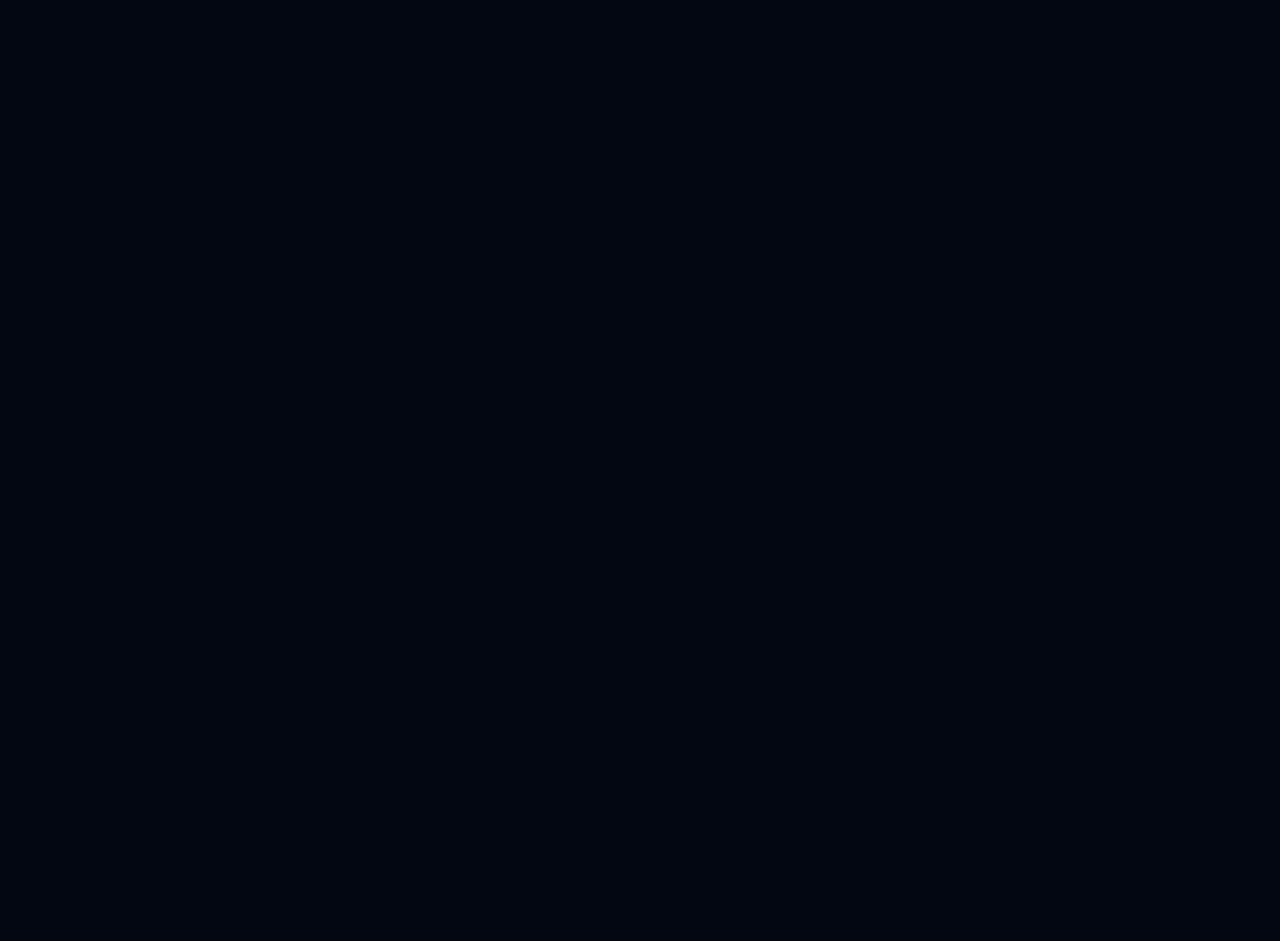
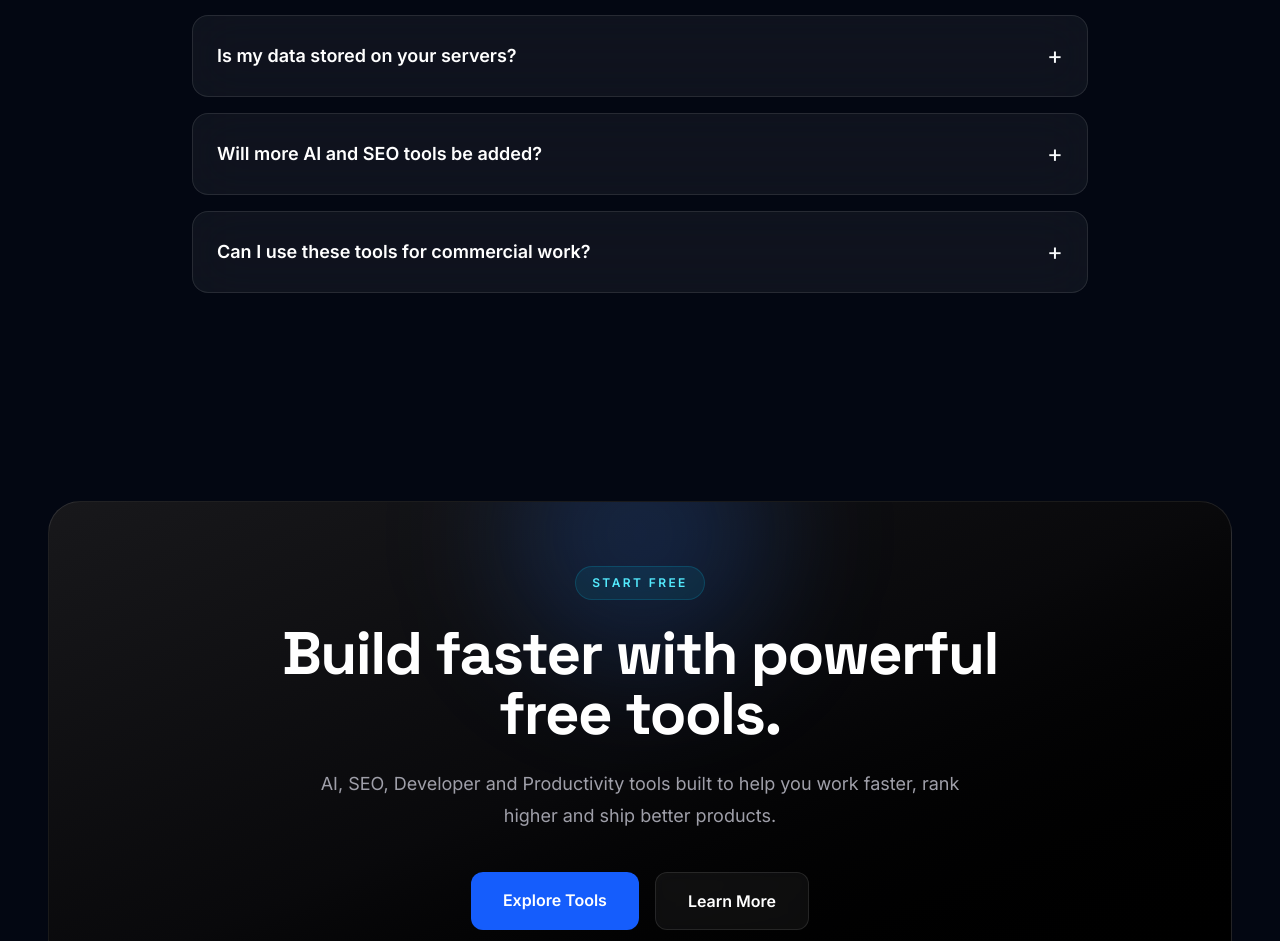
Before and after one commit to ToolNovaAI/toolnovaai, a Next.js app: page / in a window 1280 px wide. Shown: the part 5731-6672 px from the top of the page. Before the commit the page ends 5256 px from the top, so only its background shows below. Built offline with nearby package versions, Linux system fonts and the light colour scheme.

Commit message:
feat(home): add premium CTA section

```diff
--- a/app/page.tsx
+++ b/app/page.tsx
@@ -4,6 +4,8 @@ import Categories from "@/components/sections/Categories";
 import WhyChoose from "@/components/sections/WhyChoose";
 import TrustStats from "@/components/sections/TrustStats";
 import FeaturedAITools from "@/components/sections/FeaturedAITools";
+import FAQ from "@/components/sections/FAQ";
+import CTA from "@/components/sections/CTA";
 
 export default function Home() {
   return (
@@ -17,7 +19,9 @@ export default function Home() {
 
 <FeaturedAITools />
 
-{/* FAQ */}
+<FAQ />
+
+<CTA />
     </>
   );
 }
--- /dev/null
+++ b/components/sections/CTA.tsx
@@ -0,0 +1,51 @@
+import Container from "../ui/container";
+import Link from "next/link";
+
+export default function CTA() {
+  return (
+    <section className="py-28">
+      <Container>
+        <div className="relative overflow-hidden rounded-[32px] border border-white/10 bg-gradient-to-br from-zinc-900 via-zinc-950 to-black p-10 md:p-16">
+
+          {/* Background Glow */}
+          <div className="absolute -top-24 left-1/2 h-64 w-64 -translate-x-1/2 rounded-full bg-blue-500/20 blur-3xl" />
+
+          <div className="relative mx-auto max-w-3xl text-center">
+
+            <span className="inline-flex rounded-full border border-cyan-500/20 bg-cyan-500/10 px-4 py-2 text-xs font-semibold uppercase tracking-[0.2em] text-cyan-300">
+              Start Free
+            </span>
+
+            <h2 className="mt-6 text-4xl font-bold tracking-tight text-white md:text-6xl">
+              Build faster with powerful free tools.
+            </h2>
+
+            <p className="mx-auto mt-6 max-w-2xl text-lg leading-8 text-zinc-400">
+              AI, SEO, Developer and Productivity tools built to help you work
+              faster, rank higher and ship better products.
+            </p>
+
+            <div className="mt-10 flex flex-col justify-center gap-4 sm:flex-row">
+
+              <Link
+                href="/tools"
+                className="rounded-xl bg-blue-600 px-8 py-4 font-semibold text-white transition hover:bg-blue-500"
+              >
+                Explore Tools
+              </Link>
+
+              <Link
+                href="/about"
+                className="rounded-xl border border-white/10 bg-white/5 px-8 py-4 font-semibold text-white backdrop-blur transition hover:bg-white/10"
+              >
+                Learn More
+              </Link>
+
+            </div>
+
+          </div>
+        </div>
+      </Container>
+    </section>
+  );
+}
--- /dev/null
+++ b/components/sections/FAQ.tsx
@@ -0,0 +1,29 @@
+import Container from "../ui/container";
+import SectionHeading from "../ui/SectionHeading";
+import FAQItem from "../ui/FAQItem";
+
+import { faqs } from "@/constants/faqs";
+
+export default function FAQ() {
+  return (
+    <section className="py-24">
+      <Container>
+        <SectionHeading
+          badge="FAQ"
+          title="Frequently Asked Questions"
+          description="Everything you need to know about ToolNovaAI and our free tools."
+        />
+
+        <div className="mx-auto mt-16 max-w-4xl space-y-4">
+          {faqs.map((faq) => (
+            <FAQItem
+              key={faq.question}
+              question={faq.question}
+              answer={faq.answer}
+            />
+          ))}
+        </div>
+      </Container>
+    </section>
+  );
+}
--- /dev/null
+++ b/components/ui/FAQItem.tsx
@@ -0,0 +1,42 @@
+"use client";
+
+import { useState } from "react";
+
+interface FAQItemProps {
+  question: string;
+  answer: string;
+}
+
+export default function FAQItem({
+  question,
+  answer,
+}: FAQItemProps) {
+  const [open, setOpen] = useState(false);
+
+  return (
+    <div className="rounded-2xl border border-white/10 bg-white/5 backdrop-blur-xl transition-all duration-300">
+      <button
+        onClick={() => setOpen(!open)}
+        className="flex w-full items-center justify-between p-6 text-left"
+      >
+        <span className="text-lg font-semibold text-white">
+          {question}
+        </span>
+
+        <span
+          className={`text-2xl transition-transform duration-300 ${
+            open ? "rotate-45" : ""
+          }`}
+        >
+          +
+        </span>
+      </button>
+
+      {open && (
+        <div className="px-6 pb-6 text-zinc-400 leading-7">
+          {answer}
+        </div>
+      )}
+    </div>
+  );
+}
--- /dev/null
+++ b/constants/faqs.ts
@@ -0,0 +1,27 @@
+export const faqs = [
+  {
+    question: "Are all ToolNovaAI tools completely free?",
+    answer:
+      "Yes. Every core tool is free to use without requiring a subscription.",
+  },
+  {
+    question: "Do I need to create an account?",
+    answer:
+      "No. Most tools work instantly without sign up. Future premium features may offer optional accounts.",
+  },
+  {
+    question: "Is my data stored on your servers?",
+    answer:
+      "No. Whenever possible, processing happens directly in your browser to keep your data private.",
+  },
+  {
+    question: "Will more AI and SEO tools be added?",
+    answer:
+      "Absolutely. ToolNovaAI is continuously expanding with AI, SEO, developer and productivity tools.",
+  },
+  {
+    question: "Can I use these tools for commercial work?",
+    answer:
+      "Yes. Our tools are designed for developers, marketers, agencies and businesses.",
+  },
+];
```
Also changed, not shown: 1 other file (tests, documents, lock files or other folders).
